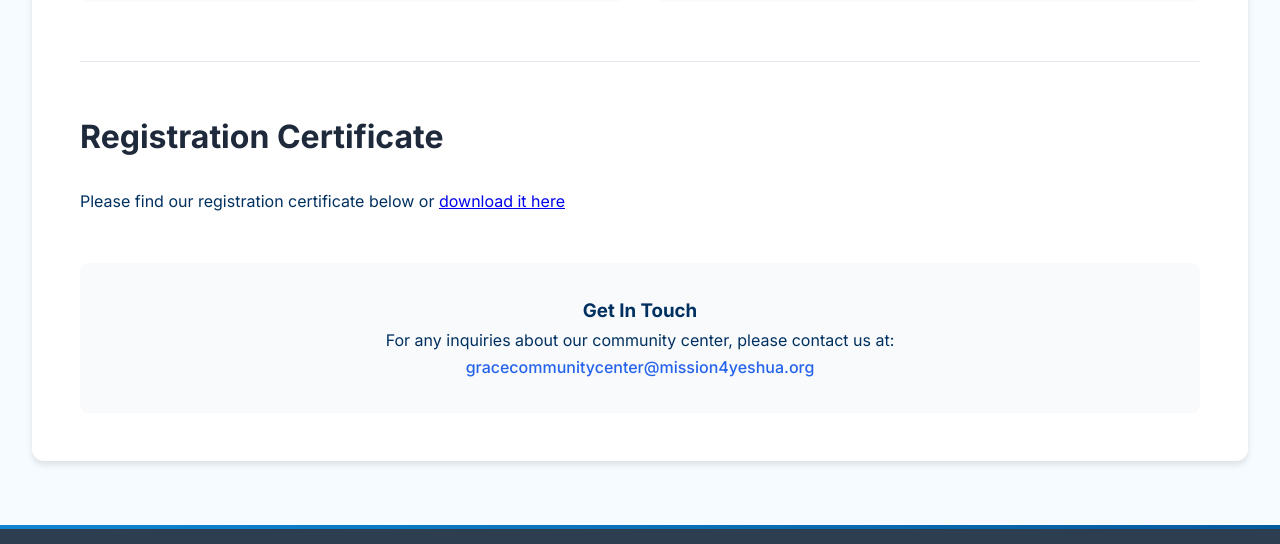
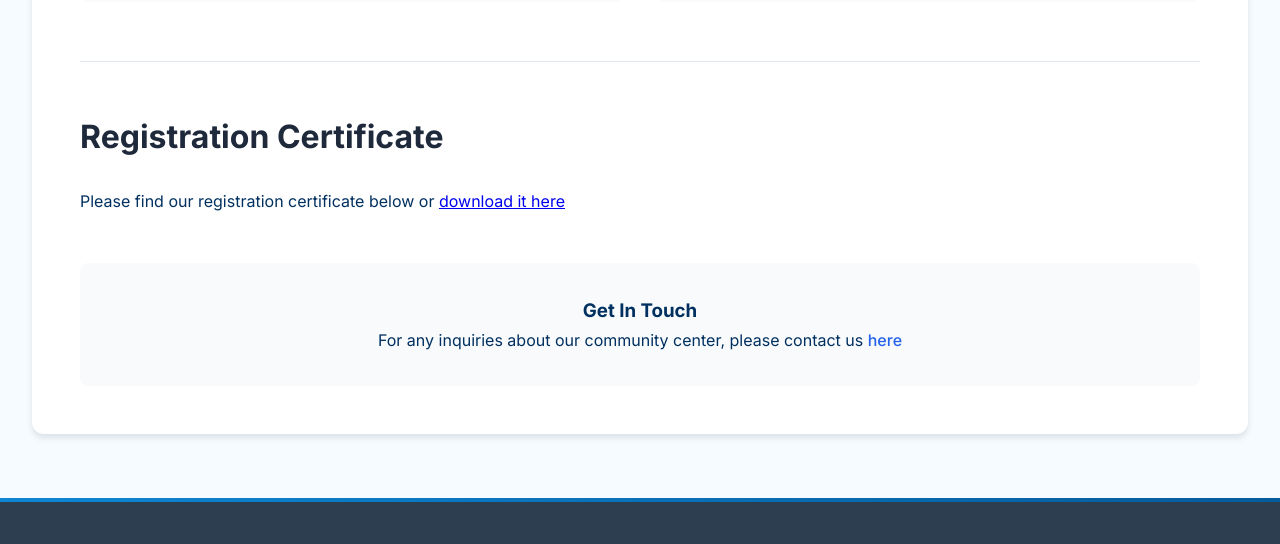
Before and after one commit to mygccsa/mission-for-yeshua-website, a plain HTML site: page pages/community-center.html in a window 1280 px wide. Shown: the part 1546-2090 px from the top of the page. Drawn offline with Linux system fonts and the light colour scheme.

Commit message:
Avoid overflowing email

```diff
--- a/pages/community-center.html
+++ b/pages/community-center.html
@@ -120,8 +120,8 @@
 
             <div class="contact-info">
                 <h3>Get In Touch</h3>
-                <p>For any inquiries about our community center, please contact us at:</p>
-                <a href="mailto:gracecommunitycenter@mission4yeshua.org">gracecommunitycenter@mission4yeshua.org</a>
+                <p>For any inquiries about our community center, please contact us <a
+                        href="mailto:gracecommunitycenter@mission4yeshua.org">here</a></p>
             </div>
         </div>
     </main>
```
